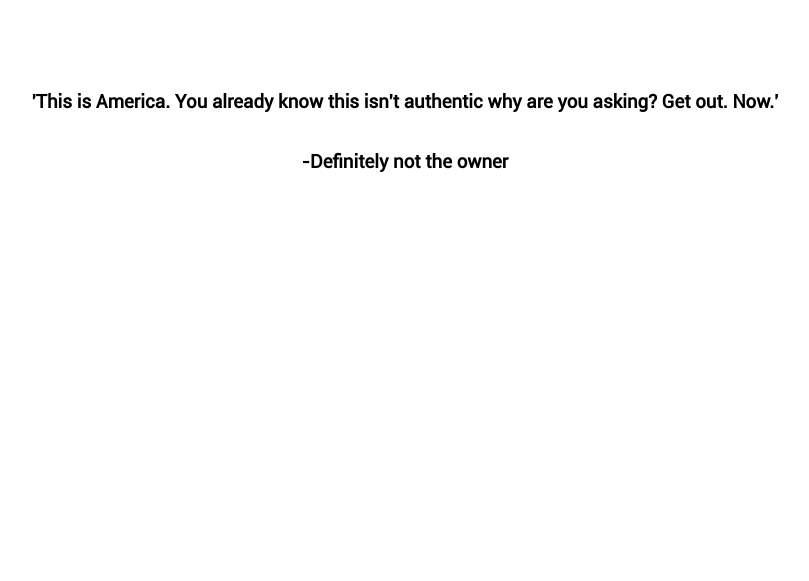
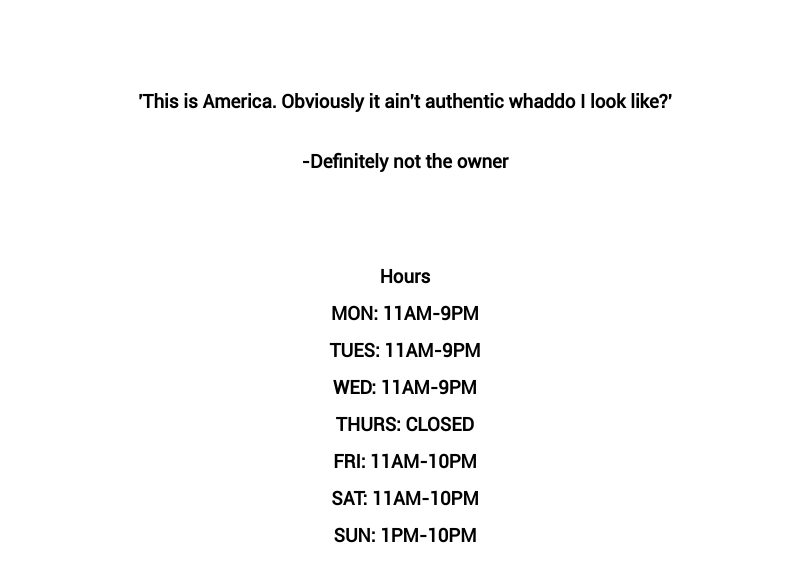
Before and after one commit to balinwarren/Restaurant-Page, a website built with webpack: page dist/index.html in a window 1280 px wide. Shown: the part 159-740 px from the top of the page, without its empty margins (235-1044 px from the left). Built offline with nearby package versions, Linux system fonts and the light colour scheme; a web font is replaced by a local one.

Commit message:
Added hours to home page

```diff
--- a/src/home.js
+++ b/src/home.js
@@ -2,6 +2,7 @@ export function buildHome(content) {
     content.appendChild(buildTabs());
     content.appendChild(buildTitle());
     content.appendChild(buildMsg());
+    content.appendChild(buildHours());
 }
 
 export function buildTabs() {
@@ -26,7 +27,7 @@ export function buildTabs() {
     return element;
 }
 
-export function buildTitle() {
+function buildTitle() {
     const element = document.createElement('div');
     element.classList.add('title');
 
@@ -38,12 +39,12 @@ export function buildTitle() {
     return element;
 }
 
-export function buildMsg() {
+function buildMsg() {
     const element = document.createElement('div');
     element.classList.add('msg');
 
     const message = document.createElement('h3');
-    message.innerHTML = "'This is America. You already know this isn't authentic why are you asking? Get out. Now.'";
+    message.innerHTML = "'This is America. Obviously it ain't authentic whaddo I look like?'";
     element.appendChild(message);
 
     const author = document.createElement('h3');
@@ -52,3 +53,42 @@ export function buildMsg() {
 
     return element;
 }
+
+function buildHours() {
+    const element = document.createElement('div');
+    element.classList.add('hours');
+
+    const header = document.createElement('h3');
+    header.innerHTML = 'Hours';
+    element.appendChild(header);
+
+    const monday = document.createElement('h3');
+    monday.innerHTML = 'MON: 11AM-9PM';
+    element.appendChild(monday);
+
+    const tuesday = document.createElement('h3');
+    tuesday.innerHTML = 'TUES: 11AM-9PM';
+    element.appendChild(tuesday);
+
+    const wednesday = document.createElement('h3');
+    wednesday.innerHTML = 'WED: 11AM-9PM';
+    element.appendChild(wednesday);
+
+    const thursday = document.createElement('h3');
+    thursday.innerHTML = 'THURS: CLOSED';
+    element.appendChild(thursday);
+
+    const friday = document.createElement('h3');
+    friday.innerHTML = 'FRI: 11AM-10PM';
+    element.appendChild(friday);
+
+    const saturday = document.createElement('h3');
+    saturday.innerHTML = 'SAT: 11AM-10PM';
+    element.appendChild(saturday);
+
+    const sunday = document.createElement('h3');
+    sunday.innerHTML = 'SUN: 1PM-10PM';
+    element.appendChild(sunday);
+
+    return element;
+}
--- a/src/style.css
+++ b/src/style.css
@@ -40,12 +40,22 @@ body {
     width: 100vw;
 }
 
-.msg {
+.msg, .hours {
     display: flex;
     justify-content: center;
     align-items: center;
     flex-direction: column;
     margin-top: 75px;
+}
+
+.hours > h3 {
+    margin: 0;
+    padding: 0;
+}
+
+.hours {
+    gap: 15px;
+    margin-bottom: 50px;
 }
 
 .tab, h3 {
```
Also changed, not shown: dist/index.bundle.js.
